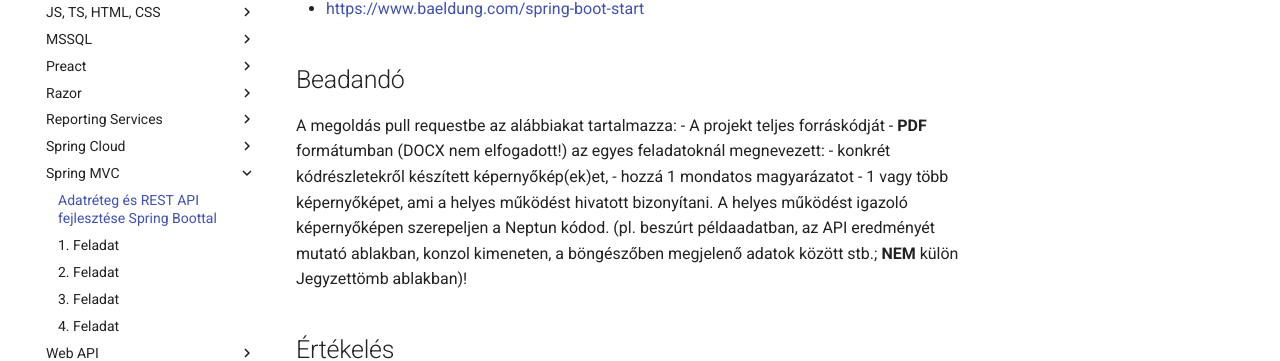
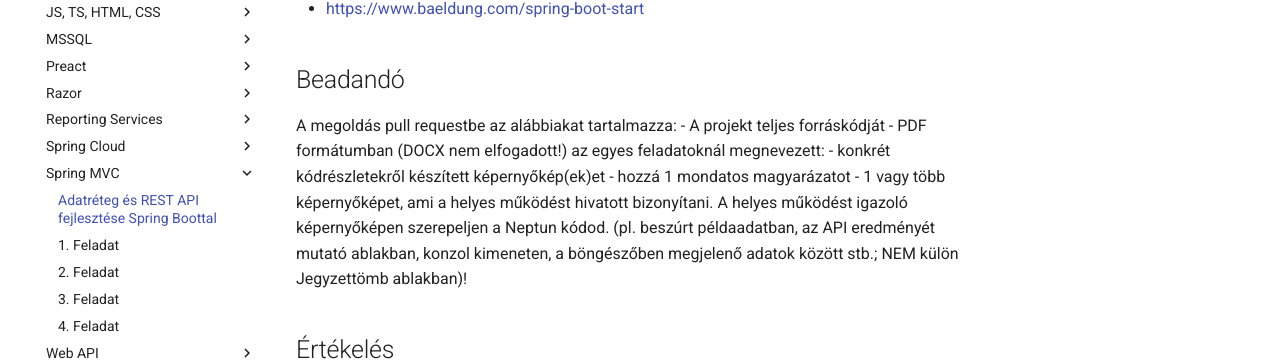
Before and after one commit to VIAUBC01/labor-leirasok, an MkDocs documentation site: the page built from docs/laborok/spring-mvc/index.md, in a window 1280 px wide and 900 px high, scrolled down 1013 px. Shown: the part 204-565 px from the top of the window. Built offline with MkDocs 1.6.1 and Material for MkDocs 9.7.7, drawn with Linux system fonts in a browser that asks for light colours; comment, search, counter and statistics services are not loaded.

Commit message:
fix bullet points

```diff
--- a/docs/laborok/spring-mvc/index.md
+++ b/docs/laborok/spring-mvc/index.md
@@ -41,10 +41,10 @@
 
 A megoldás pull requestbe az alábbiakat tartalmazza:
 - A projekt teljes forráskódját
-- **PDF** formátumban (DOCX nem elfogadott!) az egyes feladatoknál megnevezett:
-  - konkrét kódrészletekről készített képernyőkép(ek)et,
+- PDF formátumban (DOCX nem elfogadott!) az egyes feladatoknál megnevezett:
+  - konkrét kódrészletekről készített képernyőkép(ek)et
   - hozzá 1 mondatos magyarázatot
-  - 1 vagy több képernyőképet, ami a helyes működést hivatott bizonyítani. A helyes működést igazoló képernyőképen szerepeljen a Neptun kódod. (pl. beszúrt példaadatban, az API eredményét mutató ablakban, konzol kimeneten, a böngészőben megjelenő adatok között stb.; **NEM** külön Jegyzettömb ablakban)!
+  - 1 vagy több képernyőképet, ami a helyes működést hivatott bizonyítani. A helyes működést igazoló képernyőképen szerepeljen a Neptun kódod. (pl. beszúrt példaadatban, az API eredményét mutató ablakban, konzol kimeneten, a böngészőben megjelenő adatok között stb.; NEM külön Jegyzettömb ablakban)!
 
 ## Értékelés
 
```
